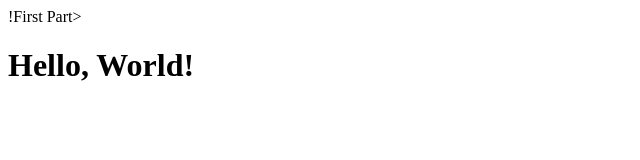
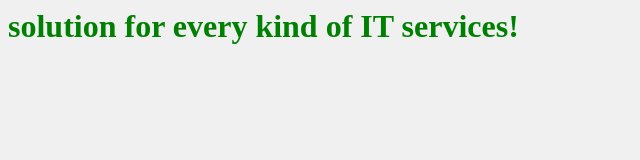
Before and after one commit to Ghanu8/ghanu8.github.io, a plain HTML site: page index.html in a window 1280 px wide. Shown: the whole page, without its empty margins (0-640 px from the left). Drawn offline with Linux system fonts and the light colour scheme.

Commit message:
modified by owner

```diff
--- a/index.html
+++ b/index.html
@@ -1,11 +1,24 @@
-!First Part>
+<!Test Demo>
 <html>
 
 <head>
+    <title>Ekabana solution!</title>
+    <style>
+        /* CSS to style the text */
+        body {
+            background-color: #f0f0f0;
+            /* Background color */
+        }
+
+        .green-text {
+            color: green;
+            /* Text color */
+        }
+    </style>
 </head>
 
 <body>
-    <h1>Hello, World!</h1>
+    <h1 class="green-text">solution for every kind of IT services!</h1>
 </body>
 
-</html
+</html>
```
